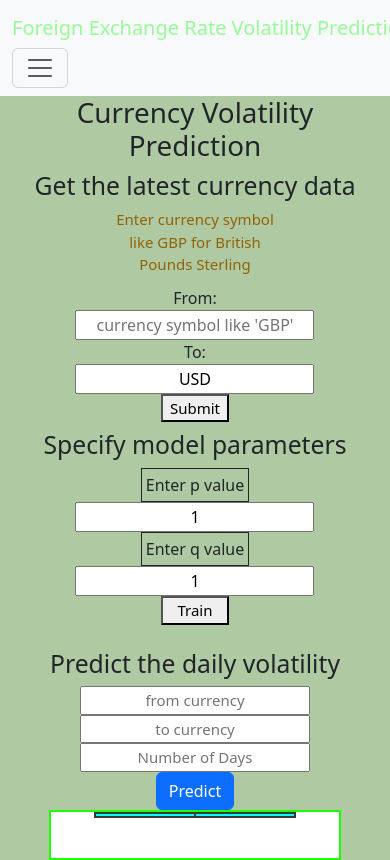
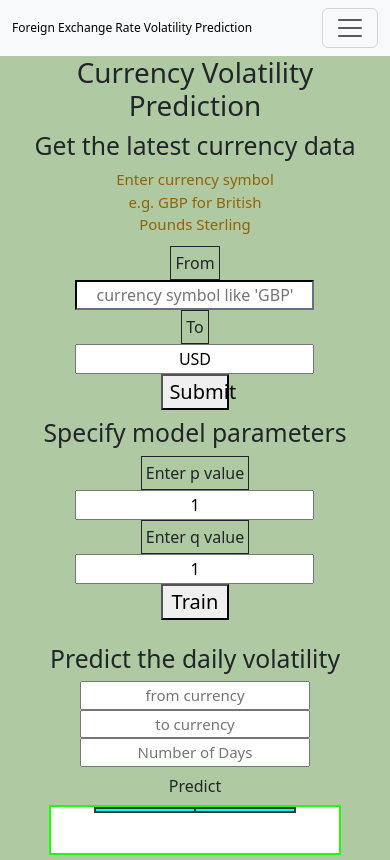
Before and after one commit to Wali-Mohamed/foreign_exchange_prediction, a Flask app: page /data in a window 390 px wide; the page is wider, and only the part inside the window is pictured. Run offline with Flask 3, Linux system fonts and the light colour scheme; parts of the project's set-up code (start-up, migrations or seed data) failed here and were passed over.

Commit message:
fixed some responsiveness

```diff
--- a/static/styles.css
+++ b/static/styles.css
@@ -5,11 +5,13 @@ h1, h2{
     text-align: center;
 }
 .title {
-  color:palegreen;
+  color:black;
+  font-size: 12px;
 }
 .home-pic {
     display: flex;
     justify-content: space-between;
+    flex-wrap: wrap;
 }
 .curr_data {
     background-color: rgb(6, 31, 158);
@@ -56,7 +58,7 @@ form {
     display:block;
 
     height:auto;
-    font-size: 15px;
+    font-size: 20px;
     width: 50%;
     margin: auto;
 
@@ -151,10 +153,10 @@ table.dataframe > thead > tr > td
   }
 
   @media only screen and (min-width: 1000px) {
-    table, #instruct {
+    table, #instruct, .title {
       font-size: 20px;
     }
     .result_table, .train button, .get_data button {
-      font-size: 25px;
+      font-size: 30px;
     }
   }
--- a/templates/base.html
+++ b/templates/base.html
@@ -40,12 +40,12 @@
 
 
 
-    <div class="container">
+    <div class="container text-center">
     {%block content%}
 
     <div class="home-pic">
-    <img src="../static/exchange2.jpg" alt="exchange rate pic" width="500" height="400">
-    <img src="../static/google-image.jpg" alt="exchange rate pic" width="500" height="400">
+    <img id="home1" src="../static/exchange2.jpg" alt="exchange rate pic" width="500" height="400">
+    <img id="home2" src="../static/google-image.jpg" alt="exchange rate pic" width="500" height="400">
     </div>
 
     {%endblock%}
--- a/templates/index.html
+++ b/templates/index.html
@@ -11,23 +11,23 @@
   <h2>Get the latest currency data</h2>
   <form class='data' action="{{url_for('get_data')}}" method='POST'>
 
-    <label for="instruct" id="instruct">Enter currency symbol like GBP for British Pounds Sterling</label>
+    <label for="instruct" id="instruct">Enter currency symbol e.g. GBP for British Pounds Sterling</label>
 
     <div class="row  d-flex justify-content-center">
       <div class="col-sm-6 col-md-3 text-center">
 
-    <label for="fname">From:</label>
+    <label class="border border-dark p-1" for="fname">From </label>
       </div>
       <div class="col-sm-6 col-md-3 text-center">
-    <input class="text-center"  type="text" id="fname" name="from_c" placeholder="currency symbol like 'GBP'" , value="">
+    <input class="text-center border-dark"  type="text" id="fname" name="from_c" placeholder="currency symbol like 'GBP'" , value="">
       </div>
     </div>
     <div class="row  d-flex justify-content-center">
       <div class="col-sm-6 col-md-3 text-center">
-    <label for="lname">To:</label>
+    <label class="border border-dark p-1"  for="lname">To </label>
     </div>
     <div class="col-sm-6 col-md-3 text-center">
-    <input class="text-center" type="text" id="lname" name="to_c" placeholder="currency symbol like 'USD'" , value="USD">
+    <input class="text-center " type="text" id="lname" name="to_c" placeholder="currency symbol like 'USD'" , value="USD">
   </div>
   </div>
   <div class="row justify-content-center">
@@ -103,7 +103,7 @@
     <input class="text-center" type="text" name="days" placeholder="Number of Days" required="required" />
 
 
-    <button type="submit" class="btn btn-primary btn-block btn-large">Predict</button>
+    <button type="submit" class="btn btn-block btn-large">Predict</button>
   </form>
 
 </div>
```
